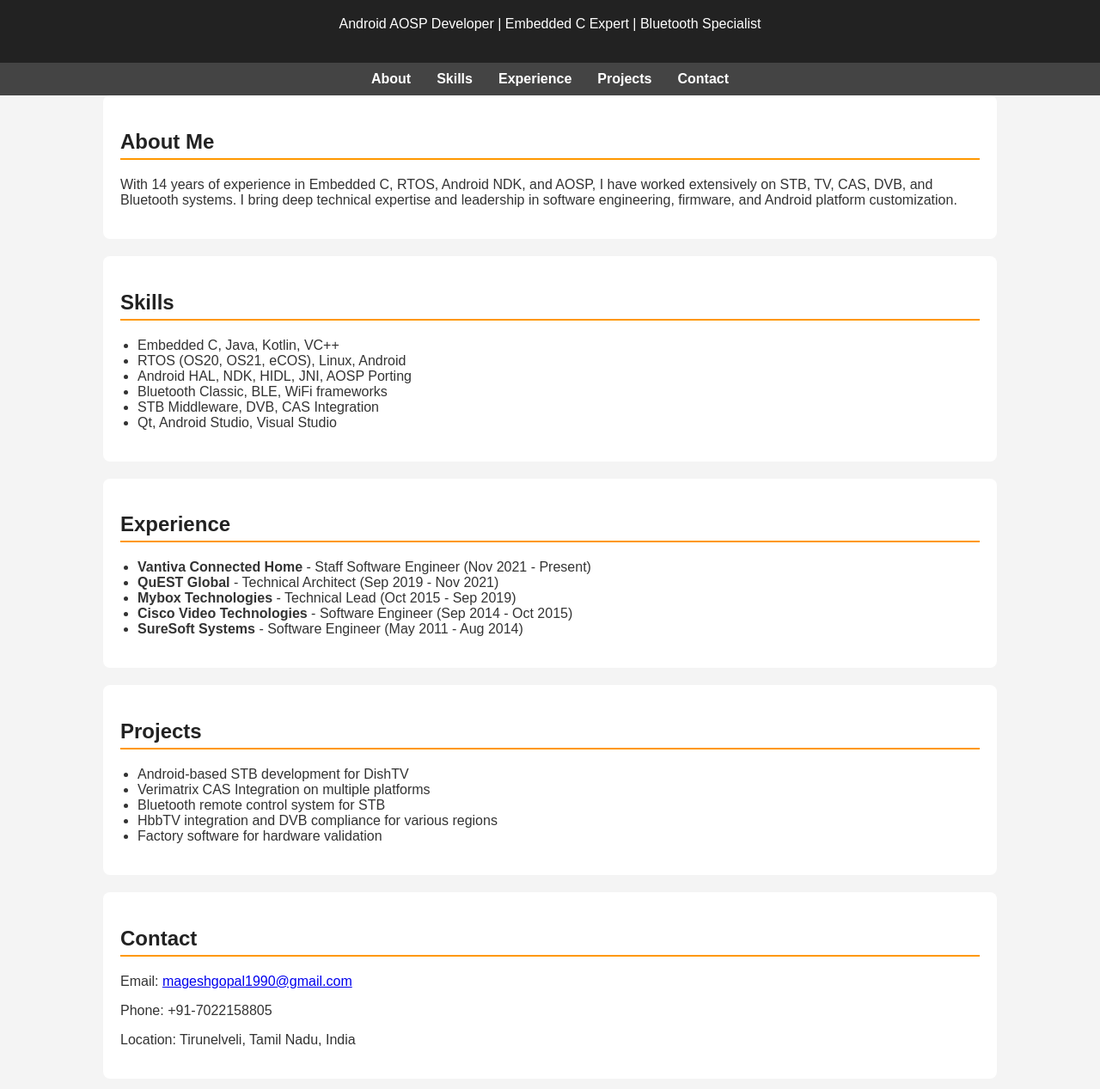
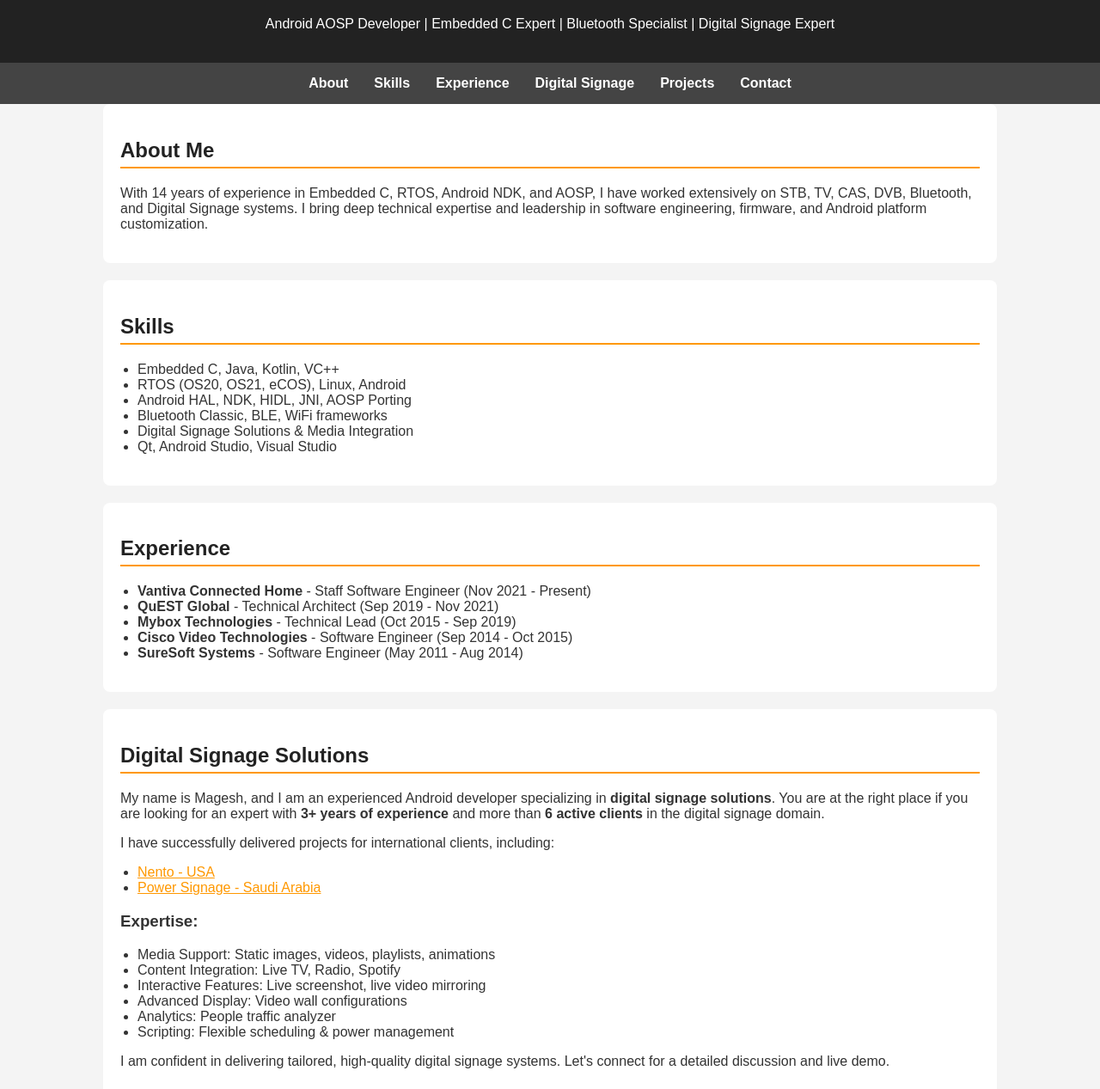
Before and after one commit to maya-56/mageshgopal.github.io, a plain HTML site: page index.html in a window 1280 px wide. Shown: the part 253-1520 px from the top of the page at 86% size. Drawn offline with Linux system fonts and the light colour scheme.

Commit message:
Update index.html

```diff
--- a/index.html
+++ b/index.html
@@ -29,13 +29,14 @@
     nav {
         background: #444;
         display: flex;
+        flex-wrap: wrap;
         justify-content: center;
         padding: 10px;
     }
     nav a {
         color: white;
         text-decoration: none;
-        margin: 0 15px;
+        margin: 5px 15px;
         font-weight: bold;
     }
     nav a:hover {
@@ -63,6 +64,9 @@
         text-align: center;
         padding: 10px;
     }
+    a {
+        color: #ff9800;
+    }
 </style>
 </head>
 <body>
@@ -70,20 +74,21 @@
 <header>
     <img src="MageshGopal_photo.jpg" alt="Magesh Gopal">
     <h1>Magesh Gopal S</h1>
-    <p>Android AOSP Developer | Embedded C Expert | Bluetooth Specialist</p>
+    <p>Android AOSP Developer | Embedded C Expert | Bluetooth Specialist | Digital Signage Expert</p>
 </header>
 
 <nav>
     <a href="#about">About</a>
     <a href="#skills">Skills</a>
     <a href="#experience">Experience</a>
+    <a href="#signage">Digital Signage</a>
     <a href="#projects">Projects</a>
     <a href="#contact">Contact</a>
 </nav>
 
 <section id="about">
     <h2>About Me</h2>
-    <p>With 14 years of experience in Embedded C, RTOS, Android NDK, and AOSP, I have worked extensively on STB, TV, CAS, DVB, and Bluetooth systems. I bring deep technical expertise and leadership in software engineering, firmware, and Android platform customization.</p>
+    <p>With 14 years of experience in Embedded C, RTOS, Android NDK, and AOSP, I have worked extensively on STB, TV, CAS, DVB, Bluetooth, and Digital Signage systems. I bring deep technical expertise and leadership in software engineering, firmware, and Android platform customization.</p>
 </section>
 
 <section id="skills">
@@ -93,7 +98,7 @@
         <li>RTOS (OS20, OS21, eCOS), Linux, Android</li>
         <li>Android HAL, NDK, HIDL, JNI, AOSP Porting</li>
         <li>Bluetooth Classic, BLE, WiFi frameworks</li>
-        <li>STB Middleware, DVB, CAS Integration</li>
+        <li>Digital Signage Solutions & Media Integration</li>
         <li>Qt, Android Studio, Visual Studio</li>
     </ul>
 </section>
@@ -109,13 +114,33 @@
     </ul>
 </section>
 
+<section id="signage">
+    <h2>Digital Signage Solutions</h2>
+    <p>My name is Magesh, and I am an experienced Android developer specializing in <b>digital signage solutions</b>. You are at the right place if you are looking for an expert with <b>3+ years of experience</b> and more than <b>6 active clients</b> in the digital signage domain.</p>
+    <p>I have successfully delivered projects for international clients, including:</p>
+    <ul>
+        <li><a href="https://nento.com/" target="_blank">Nento - USA</a></li>
+        <li><a href="https://power-signage.com/en/home/" target="_blank">Power Signage - Saudi Arabia</a></li>
+    </ul>
+    <h3>Expertise:</h3>
+    <ul>
+        <li>Media Support: Static images, videos, playlists, animations</li>
+        <li>Content Integration: Live TV, Radio, Spotify</li>
+        <li>Interactive Features: Live screenshot, live video mirroring</li>
+        <li>Advanced Display: Video wall configurations</li>
+        <li>Analytics: People traffic analyzer</li>
+        <li>Scripting: Flexible scheduling & power management</li>
+    </ul>
+    <p>I am confident in delivering tailored, high-quality digital signage systems. Let's connect for a detailed discussion and live demo.</p>
+</section>
+
 <section id="projects">
     <h2>Projects</h2>
     <ul>
         <li>Android-based STB development for DishTV</li>
         <li>Verimatrix CAS Integration on multiple platforms</li>
         <li>Bluetooth remote control system for STB</li>
-        <li>HbbTV integration and DVB compliance for various regions</li>
+        <li>Digital Signage platforms for USA & Saudi Arabia</li>
         <li>Factory software for hardware validation</li>
     </ul>
 </section>
```
